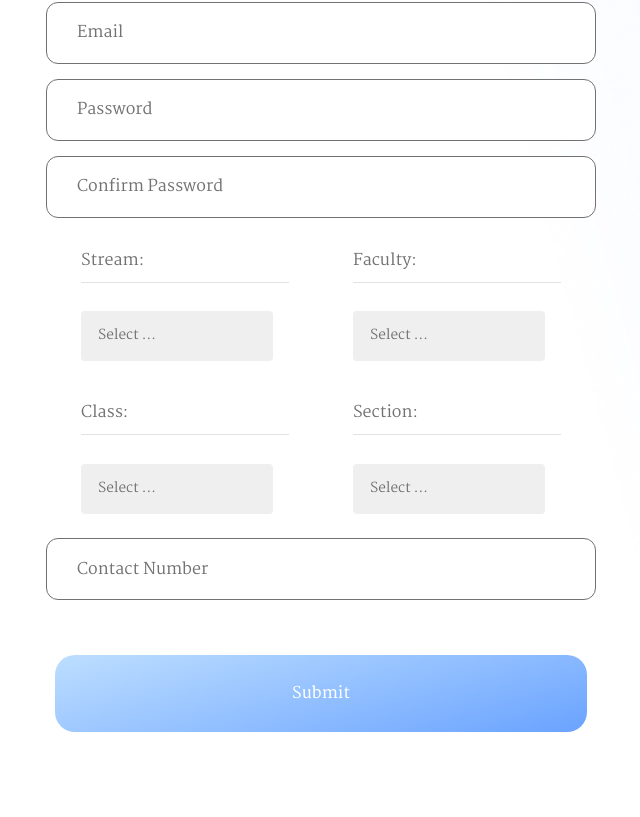
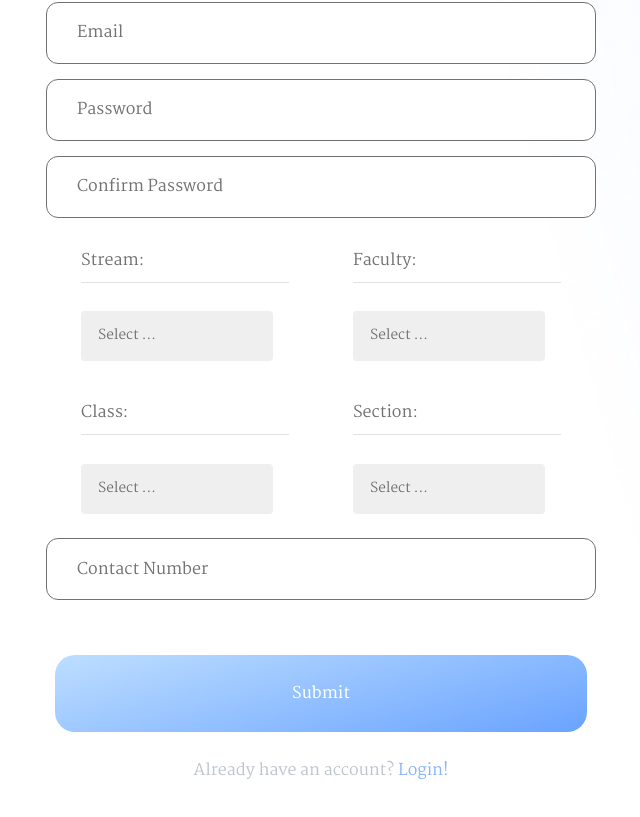
Before and after one commit to anishshrestha986/educare-frontend, a React (Vite) app: page /register in a window 1280 px wide. Shown: the part 442-1259 px from the top of the page, without its empty margins (319-959 px from the left). Built offline with nearby package versions, Linux system fonts and the light colour scheme; the HTML template or start-up script is replaced by a standard one.

Commit message:
register complete

```diff
--- a/src/api/Auth/index.ts
+++ b/src/api/Auth/index.ts
@@ -4,11 +4,10 @@ import createApi from "../../utils/axios";
 const userApi = createApi("/auth");
 
 export interface IRegisterRequest {
-  username: string;
-  firstName: string;
-  lastName: string;
+  name: string;
   email: string;
   password: string;
+  userName: string;
 }
 
 export interface ILoginRequest {
--- a/src/hooks/useFormInput.tsx
+++ b/src/hooks/useFormInput.tsx
@@ -2,7 +2,37 @@ import React from "react";
 import InputField from "../components/InputField";
 import { useState, useCallback } from "react";
 import Menu from "../components/Menu";
+import { TypeOf } from "zod";
 
+type createFormFieldConfigReturn = {
+  renderInput: Function;
+  value: any;
+  valid: boolean;
+  errorMessage: string;
+  touched: boolean;
+  name: string;
+};
+type formFieldValue = {
+  renderInput: Function;
+  value: any;
+  valid: boolean;
+  errorMessage: string;
+  touched: boolean;
+  name: string;
+  validationRules?: {
+    name: string;
+    message: string;
+    validate: Function;
+  }[];
+};
+
+type formObj = {
+  [key: createFormFieldConfigReturn["name"]]: formFieldValue;
+};
+type useFormInputReturn = {
+  renderFormInputs: () => any[];
+  isFormValid: () => boolean;
+};
 /**
  * creates and returns object representation of form field
  *
@@ -16,7 +46,7 @@ export function createFormFieldConfig(
   name: string,
   inputType: string,
   defaultValue?: string | Array<string>
-): Object {
+): createFormFieldConfigReturn {
   return {
     renderInput: (
       handleChange: any,
@@ -50,6 +80,7 @@ export function createFormFieldConfig(
         />
       );
     },
+    name: name,
     value: defaultValue,
     valid: false,
     errorMessage: "",
@@ -57,29 +88,25 @@ export function createFormFieldConfig(
   };
 }
 
-function useFormInput(formObj: Object) {
+function useFormInput(formObj: formObj): useFormInputReturn {
   const [form, setForm] = useState(formObj);
 
   function renderFormInputs() {
     return Object.values(form).map((inputObj) => {
-      const { value, label, errorMessage, valid, renderInput } = inputObj;
-      return renderInput(onInputChange, value, valid, errorMessage, label);
+      const { value, errorMessage, valid, renderInput } = inputObj;
+      return renderInput(onInputChange, value, valid, errorMessage);
     });
   }
   const isInputFieldValid = useCallback(
-    (inputField) => {
-      if (inputField.validationRules) {
+    (inputField: formFieldValue) => {
+      if (inputField.validationRules)
         for (const rule of inputField.validationRules) {
           if (!rule.validate(inputField.value, form)) {
             inputField.errorMessage = rule.message;
             return false;
           }
         }
-
-        return true;
-      }
-
-      return true;
+      else return true;
     },
     [form]
   );
@@ -88,7 +115,7 @@ function useFormInput(formObj: Object) {
     (event: React.ChangeEvent<HTMLInputElement>) => {
       const { name, value } = event.target;
       // copy input object whose value was changed
-      const inputObj = { ...form[name] };
+      const inputObj: formFieldValue = { ...form[name] };
       // update value
       inputObj.value = value;
 
--- a/src/pages/auth/register.tsx
+++ b/src/pages/auth/register.tsx
@@ -1,9 +1,12 @@
 import { Helmet, HelmetProvider } from "react-helmet-async";
-import { useNavigate } from "react-router-dom";
+import { Link, useNavigate } from "react-router-dom";
+import { register as registerUser, IRegisterRequest } from "../../api/Auth";
 import Button from "../../components/Button";
+import { useCustomMutation } from "../../hooks/useCustomMutation";
 import useFormInput from "../../hooks/useFormInput";
 import { createFormFieldConfig } from "../../hooks/useFormInput";
 import "../../styles/auth.css";
+import toast from "../../utils/toast";
 import {
   requiredRule,
   minLengthRule,
@@ -80,14 +83,28 @@ export default function Register() {
       ...createFormFieldConfig("Contact Number", "contact number", "string"),
     },
   };
-  // const { mutate: register } = useCustomMutation<IRegisterRequest, any>({
-  //   api: registerUser,
-  //   success: "Registered Successfully",
-  //   error: "Error",
-  //   onSuccess: () => {
-  //     nav("/login");
-  //   },
-  // });
+  const { mutate: register } = useCustomMutation<IRegisterRequest, any>({
+    api: registerUser,
+    success: "Registered Successfully",
+    error: "Error",
+    onSuccess: () => {
+      nav("/login");
+    },
+  });
+  const handleSubmit = (e: React.FormEvent<HTMLFormElement>) => {
+    e.preventDefault();
+    const data = {
+      name: signUpForm.name.value,
+      email: signUpForm.email.value,
+      password: signUpForm.password.value,
+      userName: signUpForm.name.value,
+    };
+    if (signUpForm.password.value !== signUpForm.confirmPassword.value) {
+      toast({ message: "Passwords do not match", type: "error" });
+      return;
+    }
+    register(data);
+  };
 
   const { renderFormInputs, isFormValid } = useFormInput(signUpForm);
   return (
@@ -106,9 +123,17 @@ export default function Register() {
             </p>
           </div>
 
-          <form className="signUpForm">
+          <form className="signUpForm" onSubmit={handleSubmit}>
             {renderFormInputs()}
             <Button disabled={!isFormValid()}>Submit</Button>
+            <div className="authSubText">
+              <p>
+                Already have an account?&nbsp;
+                <Link to="/login" className="spans">
+                  Login!
+                </Link>
+              </p>
+            </div>
           </form>
         </div>
       </div>
--- a/src/styles/auth.css
+++ b/src/styles/auth.css
@@ -51,7 +51,7 @@ form .forgotPassword {
 }
 .authSubText {
   font-weight: 400;
-  font-size: 1.2rem;
+  font-size: 1rem;
   text-align: center;
   margin-top: 25px;
 }
```
